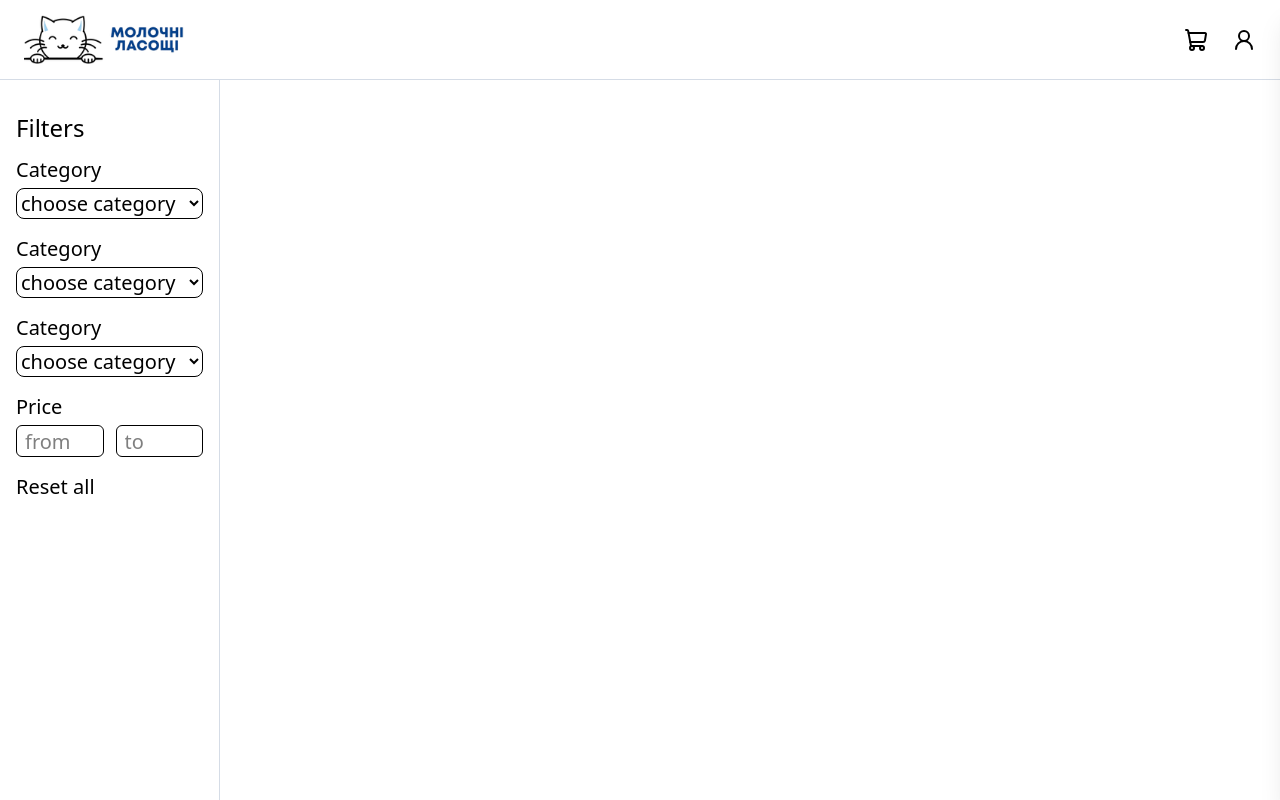
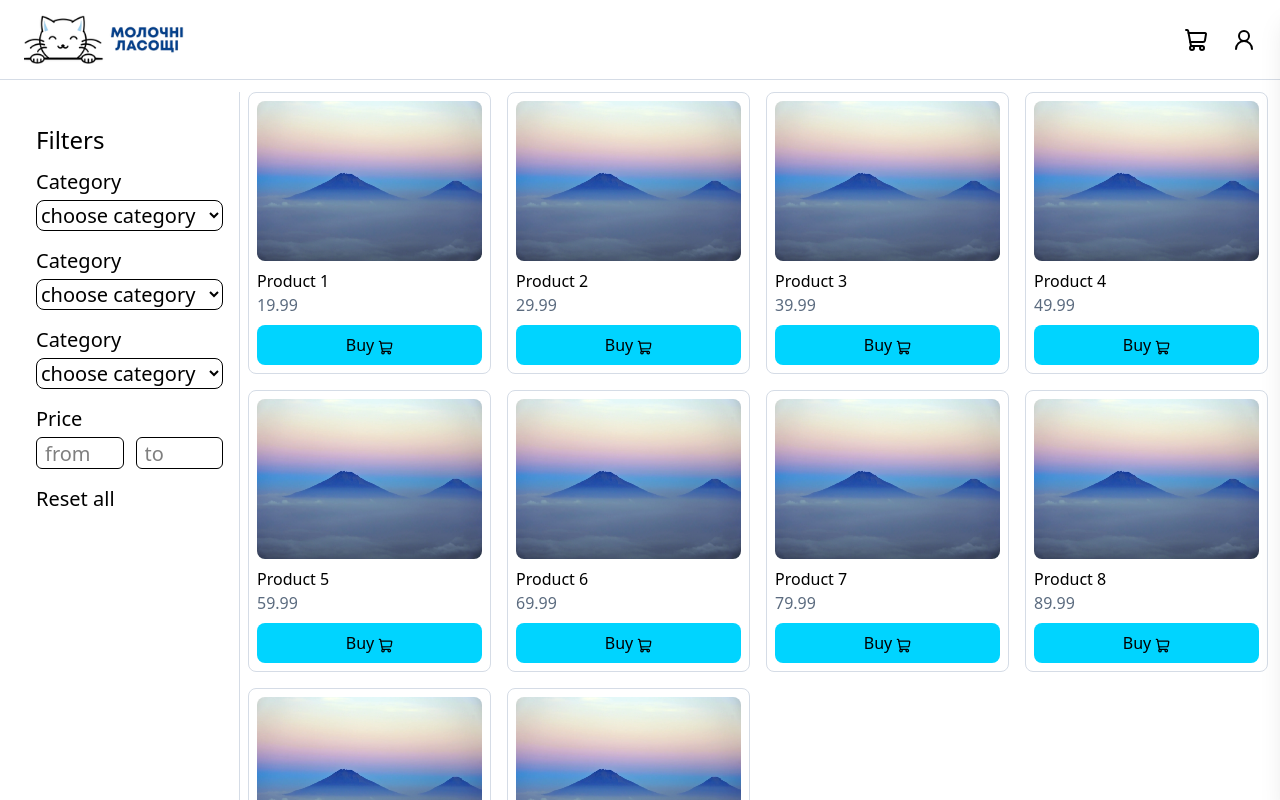
Before and after one commit to Mol4un72/my-shop, a Next.js app: page /products in a window 1280 px wide. Shown: the top 800 px of the page. Built offline with nearby package versions, Linux system fonts and the light colour scheme.

Commit message:
feat: add products page

```diff
--- a/app/products/page.tsx
+++ b/app/products/page.tsx
@@ -1,9 +1,15 @@
+import { ProductList } from "@/components/products/product-list"
 import { Sidebar } from "@/components/products/sidebar"
 
 export default function ProductsPage() {
     return(
         <>
-            <Sidebar></Sidebar>
+            <main className="flex flex-col m-3 gap-2 md:flex-row">
+                <Sidebar />
+                <div className="min-w-0 flex-1 ">
+                    <ProductList />
+                </div>
+            </main>
         </>
     )
 }
--- a/types/product.ts
+++ b/types/product.ts
@@ -1,7 +1,6 @@
 export interface Product {
     id: string;
     name: string;
-    description: string;
     price: number;
     imageUrl: string;
 }
```
